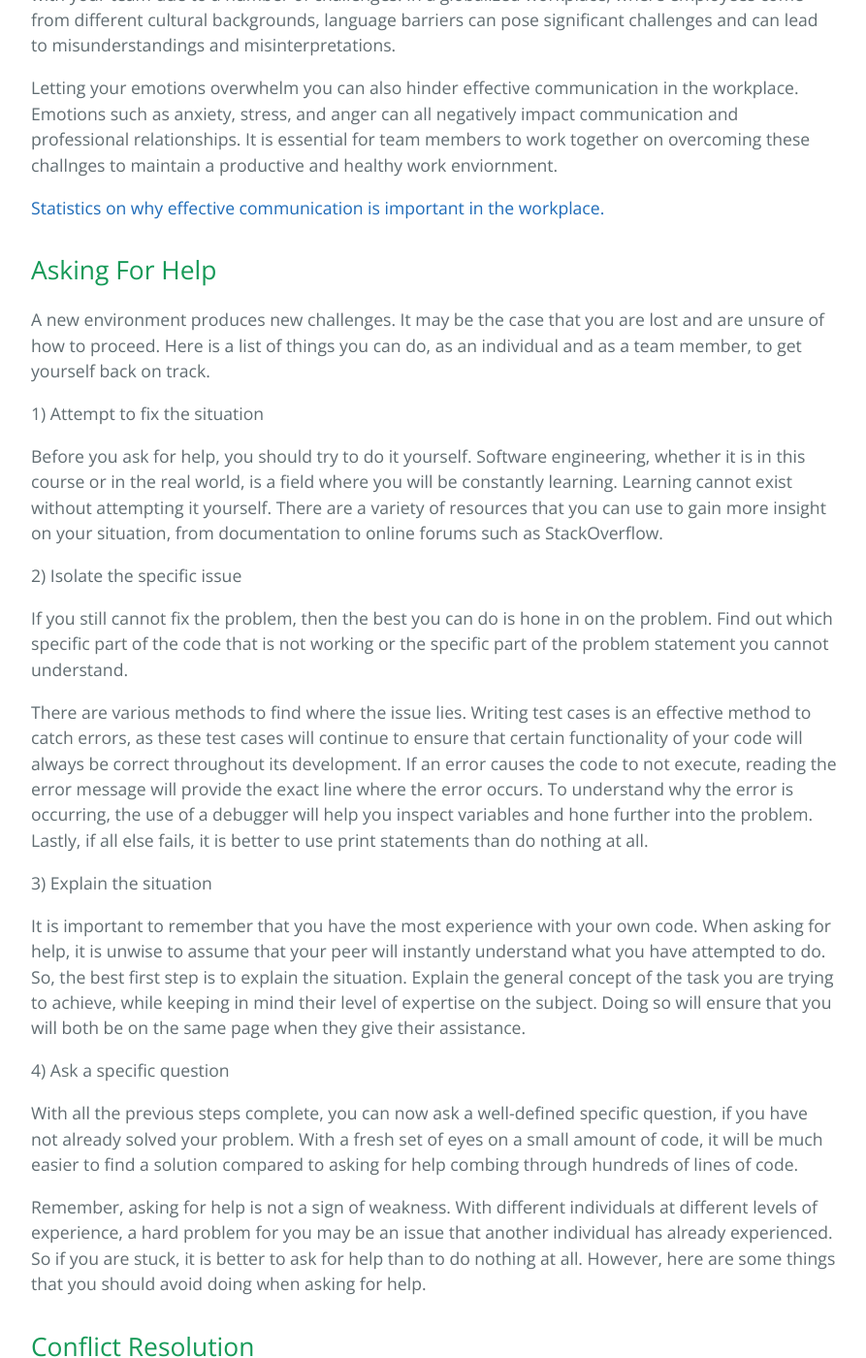
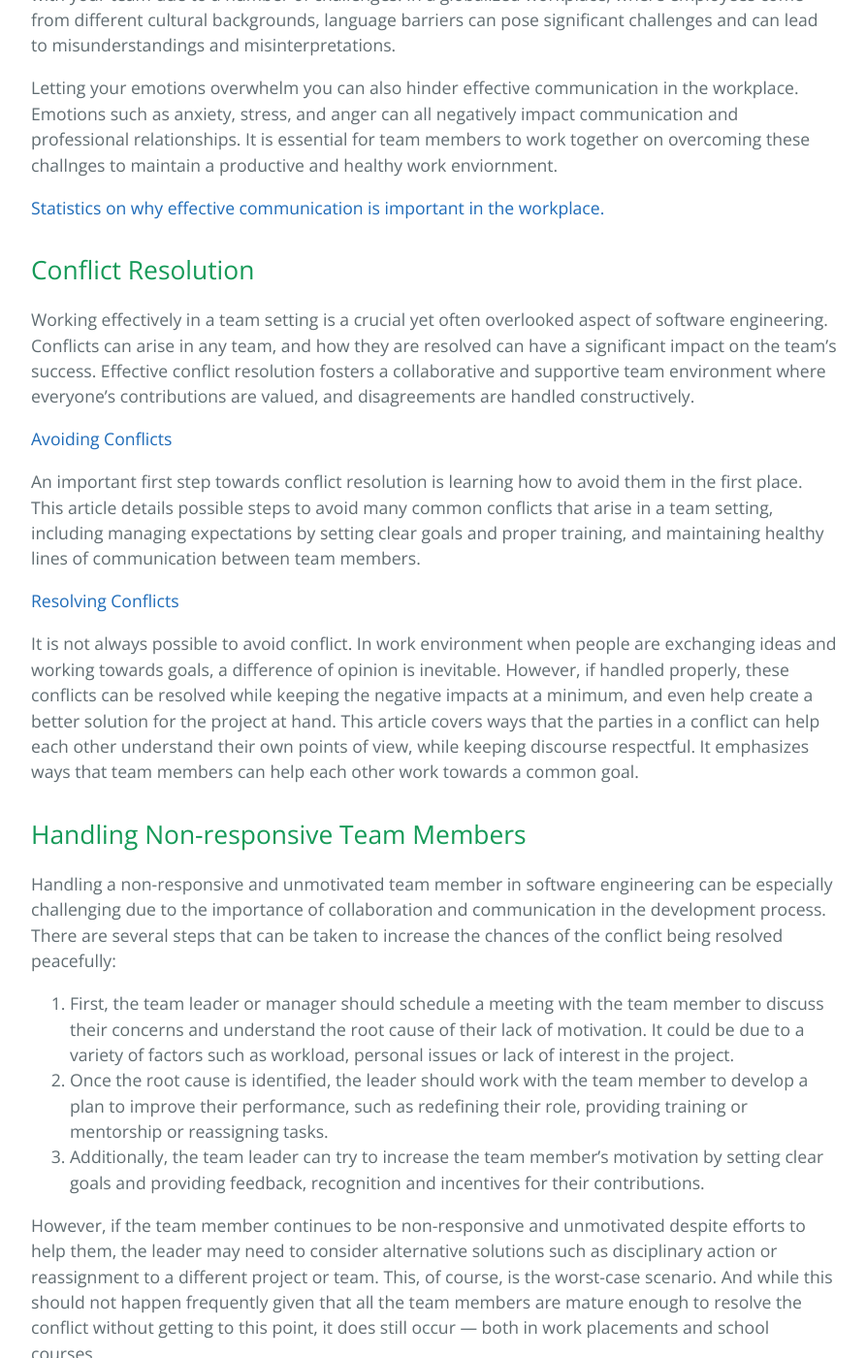
Before and after one commit to learning-software-engineering/learning-software-engineering.github.io, a Jekyll site: the page built from Topics/Teamwork.md, in a window 1280 px wide and 1400 px high, scrolled down 4147 px. Shown: the whole window at 97% size, without its empty margins (192-1085 px from the left). Built offline with Jekyll 4.4.1, drawn with Linux system fonts in a browser that asks for light colours; our own code applies the rules of GitHub Pages for plain Markdown files.

```diff
--- a/Topics/Teamwork.md
+++ b/Topics/Teamwork.md
@@ -61,31 +61,6 @@
 
 [Statistics on why effective communication is important in the workplace.](https://www.linkedin.com/pulse/statistics-why-effective-communication-important-/?trk=pulse-article_more-articles_related-content-card)
 
-## Asking For Help
-
-A new environment produces new challenges. It may be the case that you are lost and are unsure of how to proceed. Here is a list of things you can do, as an individual and as a team member, to get yourself back on track.
-
-1) Attempt to fix the situation
-
-Before you ask for help, you should try to do it yourself. Software engineering, whether it is in this course or in the real world, is a field where you will be constantly learning. Learning cannot exist without attempting it yourself. There are a variety of resources that you can use to gain more insight on your situation, from documentation to online forums such as StackOverflow.
-
-2) Isolate the specific issue
-
-If you still cannot fix the problem, then the best you can do is hone in on the problem. Find out which specific part of the code that is not working or the specific part of the problem statement you cannot understand.
-
-There are various methods to find where the issue lies. Writing test cases is an effective method to catch errors, as these test cases will continue to ensure that certain functionality of your code will always be correct throughout its development. If an error causes the code to not execute, reading the error message will provide the exact line where the error occurs. To understand why the error is occurring, the use of a debugger will help you inspect variables and hone further into the problem. Lastly, if all else fails, it is better to use print statements than do nothing at all.
-
-3) Explain the situation
-
-It is important to remember that you have the most experience with your own code. When asking for help, it is unwise to assume that your peer will instantly understand what you have attempted to do. So, the best first step is to explain the situation. Explain the general concept of the task you are trying to achieve, while keeping in mind their level of expertise on the subject. Doing so will ensure that you will both be on the same page when they give their assistance.
-
-4) Ask a specific question
-
-With all the previous steps complete, you can now ask a well-defined specific question, if you have not already solved your problem. With a fresh set of eyes on a small amount of code, it will be much easier to find a solution compared to asking for help combing through hundreds of lines of code.
-
-Remember, asking for help is not a sign of weakness. With different individuals at different levels of experience, a hard problem for you may be an issue that another individual has already experienced. So if you are stuck, it is better to ask for help than to do nothing at all. However, here are some things that you should avoid doing when asking for help.
-
-
 ## Conflict Resolution
 
 Working effectively in a team setting is a crucial yet often overlooked aspect of software engineering. Conflicts can arise in any team, and how they are resolved can have a significant impact on the team's success. Effective conflict resolution fosters a collaborative and supportive team environment where everyone's contributions are valued, and disagreements are handled constructively.
```
